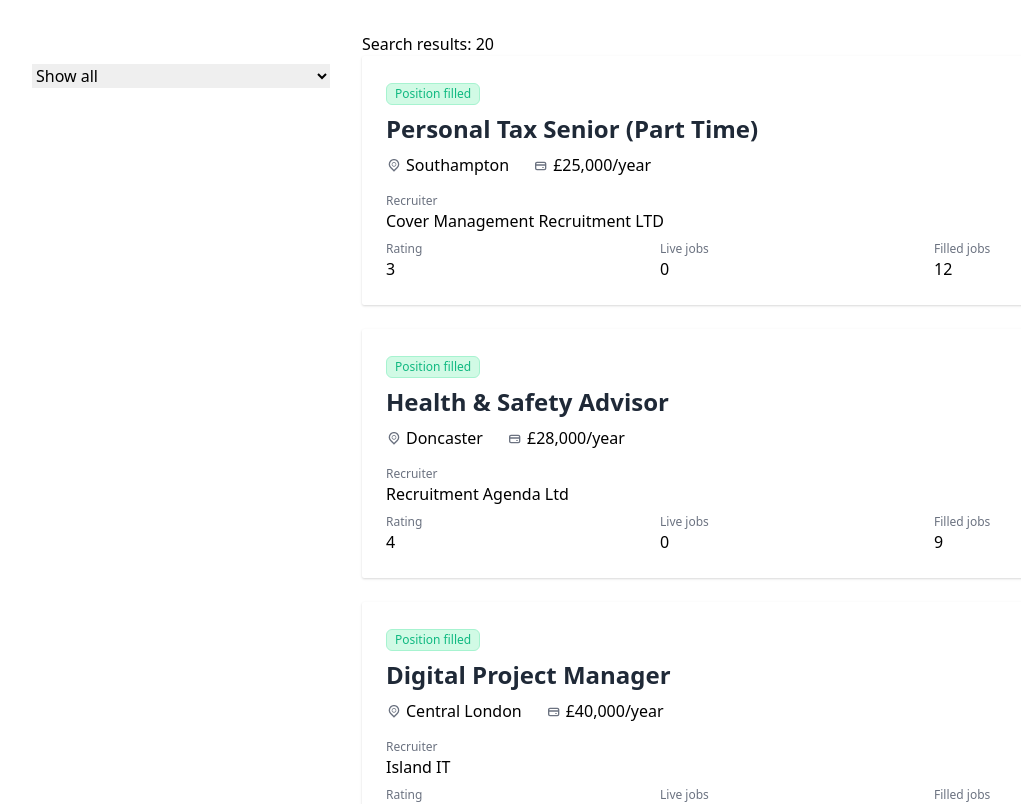
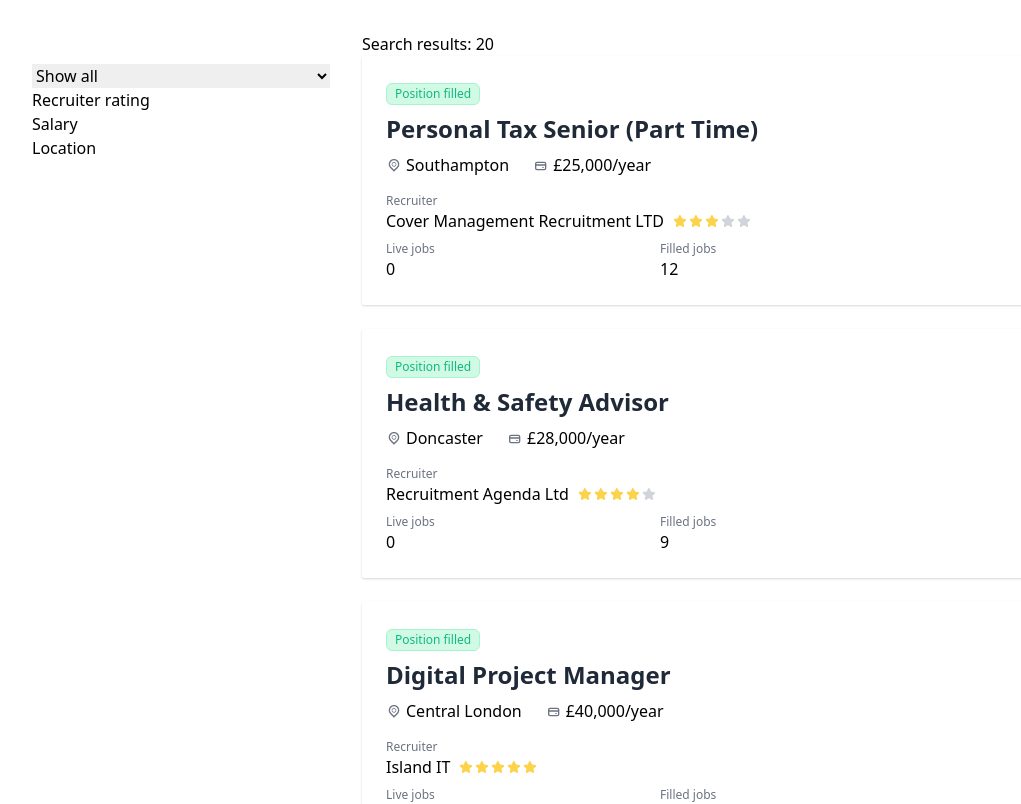
Before and after one commit to cstro/recruiter-job-list, a React (Create React App) app: page / in a window 1280 px wide. Shown: the top 804 px of the page, without its empty margins (32-1053 px from the left). Built offline with nearby package versions, Linux system fonts and the light colour scheme.

Commit message:
Display recruitment rating as star icons

```diff
--- a/src/App.js
+++ b/src/App.js
@@ -34,6 +34,10 @@ function App() {
         <option value={'all'}>Show all</option>
         {Object.entries(recruiters).map(([id, recruiter]) => <option value={id}>{recruiter.name}</option>)}
       </select>
+
+      <div>Recruiter rating</div>
+      <div>Salary</div>
+      <div>Location</div>
       </div>
 
       <div class="flex-1">
--- a/src/components/JobListItem.js
+++ b/src/components/JobListItem.js
@@ -1,4 +1,4 @@
-import { TiLocationOutline, TiCreditCard } from "react-icons/ti";
+import { TiLocationOutline, TiCreditCard, TiStarFullOutline } from "react-icons/ti";
 
 const Formatters = {
   currency: (amount) => new Intl.NumberFormat('en-GB', { style: 'currency', currency: 'GBP', minimumSignificantDigits: 2, maximumSignificantDigits: 2 }).format(amount),
@@ -44,13 +44,15 @@ function JobListItem ({ job, recruiter}) {
 
         <div className="mb-2">
           <div className="text-xs text-gray-500">Recruiter</div>
-          {recruiter.name}
+          <div className="flex flex-row items-center">
+            <div className="mr-2">{recruiter.name}</div>
+            <div class="flex flex-row items-center">
+              {Array(recruiter.rating).fill(0).map(() => <TiStarFullOutline className="inline-block text-yellow-300" />)}
+              {Array(5 - recruiter.rating).fill(0).map(() => <TiStarFullOutline className="inline-block text-gray-300" />)}
+            </div>
+          </div>
         </div>
       <div className="grid grid-cols-3 gap-4">
-        <div>
-          <div className="text-xs text-gray-500">Rating</div>
-          {recruiter.rating}
-        </div>
         <div>
           <div className="text-xs text-gray-500">Live jobs</div>
           {recruiter.live_job_count}
```
